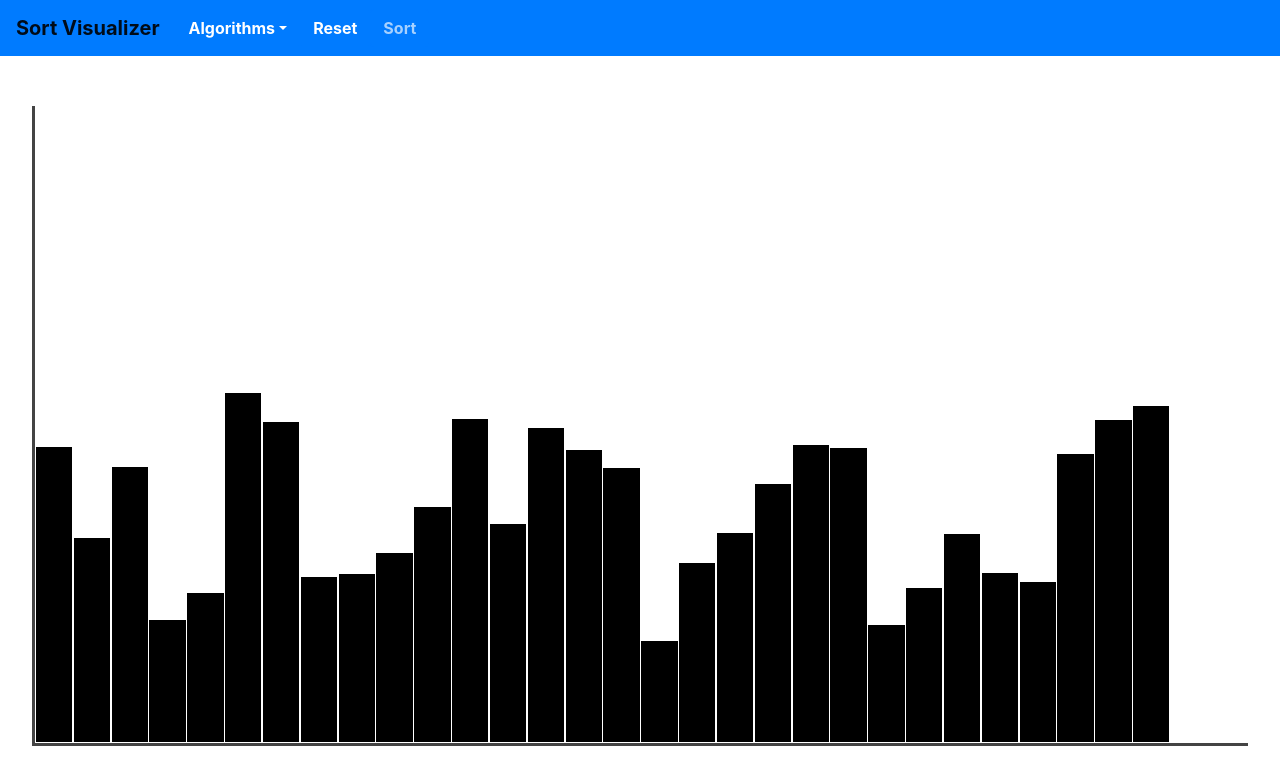
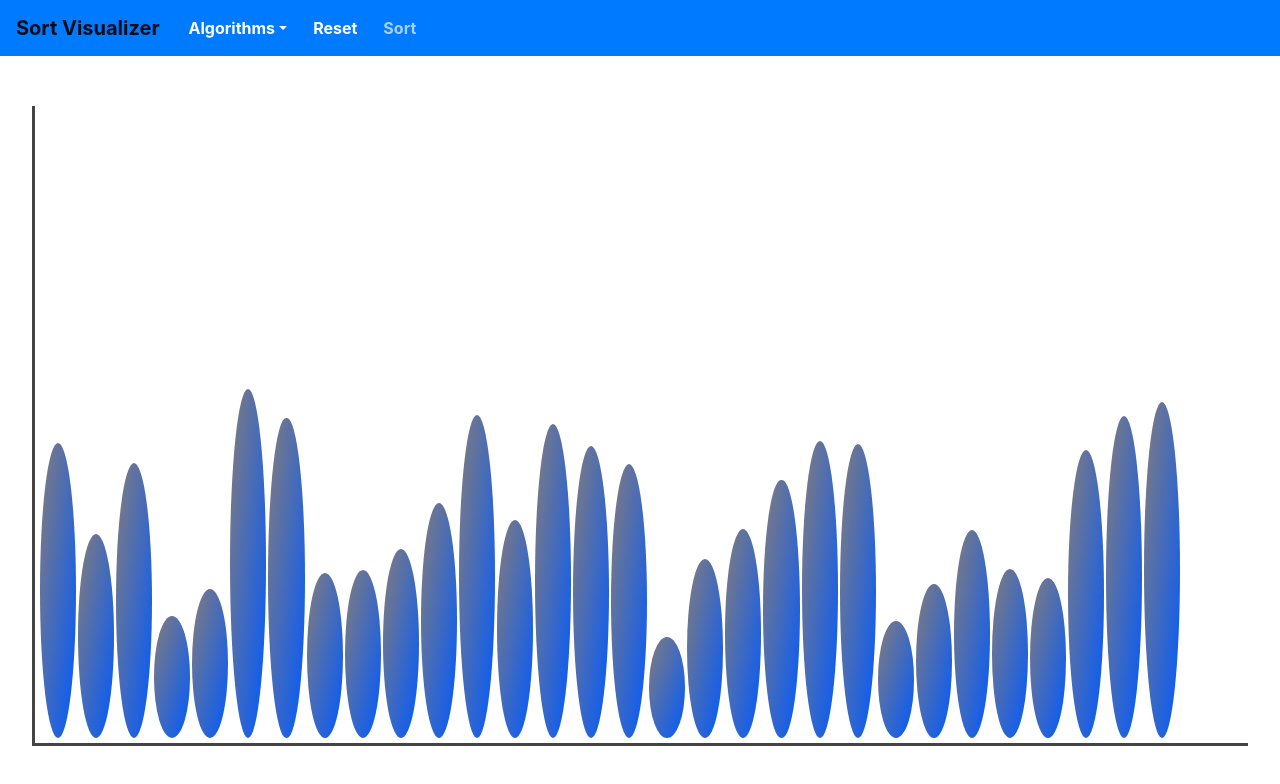
Before and after one commit to KevinSaephanh/sort-visualizer, a React (Create React App) app: page / in a window 1280 px wide. Shown: the top 784 px of the page. Built offline with nearby package versions, Linux system fonts and the light colour scheme.

Commit message:
Changed shape of elements and replaced mono color with hsl

```diff
--- a/src/components/Array/Array.css
+++ b/src/components/Array/Array.css
@@ -4,7 +4,7 @@
     margin: 0 auto;
     display: flex;
     align-items: flex-start;
-    padding: 1px;
+    padding: 5px;
     border-left: 3px solid #444444;
     border-bottom: 3px solid #444444;
 }
@@ -13,19 +13,13 @@
     width: 3%;
     display: inline-block;
     align-self: flex-end;
-    background: black;
-    margin-right: 1.5px;
-}
-
-img {
-    width: 50px;
-    display: block;
-}
-
-@media only screen and (max-width: 900px) {
-    img {
-        width: 40px;
-    }
+    margin-right: 2px;
+    border-radius: 50%;
+    background-image: linear-gradient(
+        to bottom right,
+        hsl(0, 3%, 50%),
+        hsl(219, 100%, 50%)
+    );
 }
 
 @media only screen and (max-width: 600px) {
@@ -37,5 +31,6 @@ img {
     .content {
         height: 70vh;
         width: 99vw;
+        padding: 1px;
     }
 }
--- a/src/components/Array/Array.tsx
+++ b/src/components/Array/Array.tsx
@@ -66,17 +66,17 @@ export const Array = ({
             const next = pair[1] as Element;
             const swap = pair[2] as Boolean;
 
-            // Change element background to blueviolet to indicate visit
-            ElementUtils.changeElementColor(arr, current, "blueviolet");
-            ElementUtils.changeElementColor(arr, next, "blueviolet");
+            // Change element color to new hsl to indicate visit
+            ElementUtils.changeElementColor(arr, current, "276, 100%, 50%");
+            ElementUtils.changeElementColor(arr, next, "276, 100%, 50%");
 
             setTimeout(() => {
                 // Swap element indexes in array
                 if (swap) handleUpdateArray(current, next);
 
-                // Reset element background to black
-                ElementUtils.changeElementColor(arr, current, "black");
-                ElementUtils.changeElementColor(arr, next, "black");
+                // Reset element color to original hsl
+                ElementUtils.changeElementColor(arr, current, "219, 100%, 50%");
+                ElementUtils.changeElementColor(arr, next, "219, 100%, 50%");
 
                 // Recursive call
                 animateSort(swapSet);
@@ -86,22 +86,18 @@ export const Array = ({
 
     const handleUpdateArray = (current: Element, next: Element): void => {
         setArr((arr) => {
-            const newArr = [...arr];
-            const currIndex = newArr.indexOf(current);
-            const nextIndex = newArr.indexOf(next);
-
-            [newArr[currIndex], newArr[nextIndex]] = [
-                newArr[nextIndex],
-                newArr[currIndex],
-            ];
-            return newArr;
+            return ElementUtils.swap([...arr], current, next);
         });
     };
 
     const highlightSorted = (index: number): void => {
         if (arr[index]) {
             setTimeout(() => {
-                ElementUtils.changeElementColor(arr, arr[index], "green");
+                ElementUtils.changeElementColor(
+                    arr,
+                    arr[index],
+                    "155, 100%, 50%"
+                );
                 highlightSorted(index + 1);
             }, 35);
         } else {
@@ -115,14 +111,14 @@ export const Array = ({
         temp.splice(0, temp.length, ...ElementUtils.initArray());
         setArr(temp);
         arr.forEach((element) => {
-            ElementUtils.changeElementColor(arr, element, "black");
+            ElementUtils.changeElementColor(arr, element, "219, 100%, 50%");
         });
     };
 
     return (
         <div className="content">
             {arr.map((element, key) => {
-                const { length, image } = element;
+                const { length } = element;
 
                 return (
                     <div
@@ -130,9 +126,7 @@ export const Array = ({
                         id={`element-${arr.indexOf(element)}`}
                         key={key}
                         style={{ height: length }}
-                    >
-                        {/* <img src={image} alt="" style={{ height: length }} /> */}
-                    </div>
+                    ></div>
                 );
             })}
         </div>
--- a/src/utils/ElementUtils.tsx
+++ b/src/utils/ElementUtils.tsx
@@ -50,13 +50,13 @@ export default class ElementUtils {
     static changeElementColor = (
         arr: Element[],
         element: Element,
-        color: string
+        hsl: string
     ) => {
         if (arr[arr.indexOf(element)]) {
             const style: CSSStyleDeclaration = document.getElementById(
                 `element-${arr.indexOf(element)}`
             )?.style!;
-            style.background = color;
+            style.background = `linear-gradient(to bottom right, hsl(0, 3%, 50%), hsl(${hsl}))`;
         }
     };
 }
```
